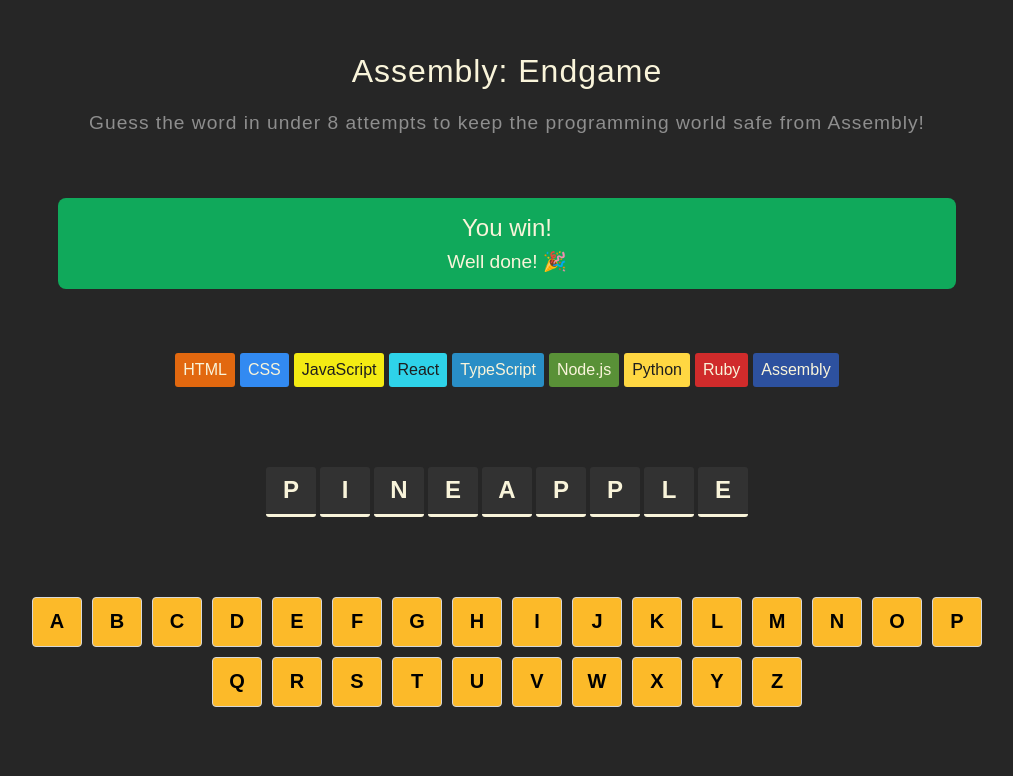
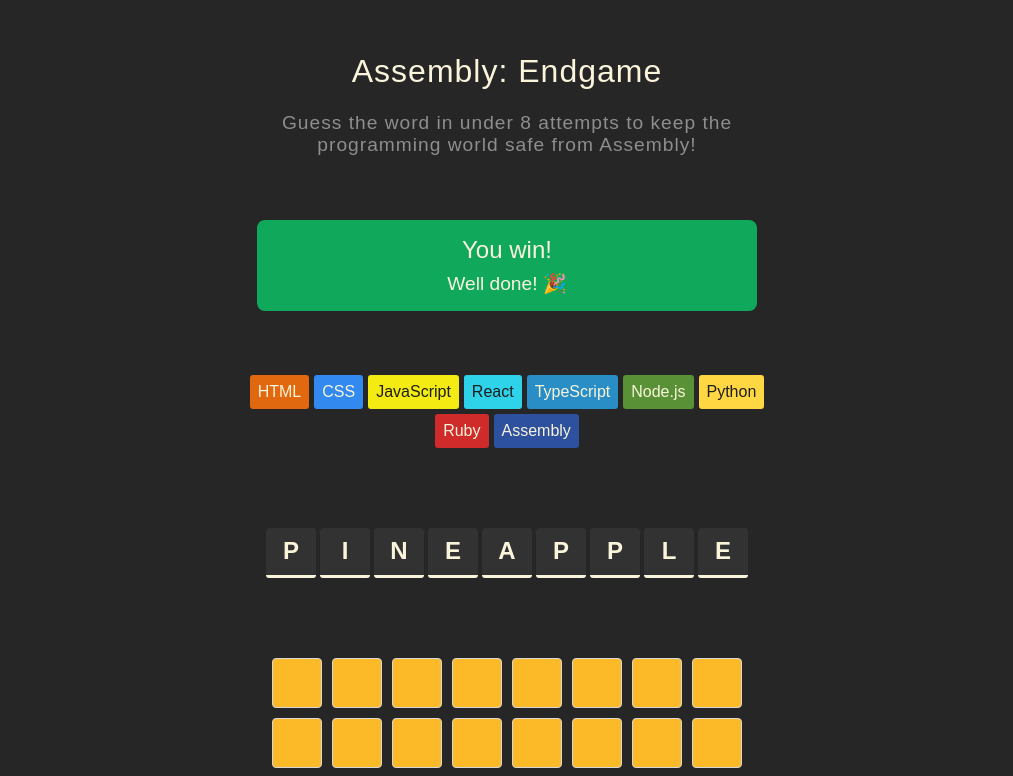
Before and after one commit to Coralee-Long/assembly-endgame, a React (Create React App) app: page / in a window 1280 px wide. Shown: the top 776 px of the page, without its empty margins (133-1146 px from the left). Built offline with nearby package versions, Linux system fonts and the light colour scheme.

Commit message:
wip changges

```diff
--- a/src/App.tsx
+++ b/src/App.tsx
@@ -7,11 +7,16 @@ import {
     FooterSection,
 } from "./components";
 import { useState } from "react";
+import { convertStringToArray } from "./components/utils";
 
-function App() {
+export const App = () => {
     // eslint-disable-next-line @typescript-eslint/no-unused-vars
     const [currentWord, _setCurrentWord] = useState("pineapple");
     const [guessedLetters, setGuessedLetters] = useState<string[]>([]);
+
+    const alphabet = "abcdefghijklmnopqrstuvwxyz"
+    const keyboardLetters = convertStringToArray(alphabet);
+    const currentWordAsLetters = convertStringToArray(currentWord);
 
     const addLetterAsGuess = (letter: string) => {
         setGuessedLetters(prevLetters =>
@@ -26,12 +31,15 @@ function App() {
                 <GameHeader/>
                 <StatusSection status="You win!" text="Well done! 🎉"/>
                 <LanguagesSection/>
-                <MysteryWordSection currentWord={currentWord}/>
-                <KeyboardSection onLetterClick={addLetterAsGuess} guessedLetters={guessedLetters} currentWord={currentWord}/>
+                <MysteryWordSection currentWord={currentWord} guessedLetters={guessedLetters}/>
+                <KeyboardSection
+                    onLetterClick={addLetterAsGuess}
+                    guessedLetters={guessedLetters}
+                    keyboardLetters={keyboardLetters}
+                    currentWordAsLetters={currentWordAsLetters}
+                />
                 <FooterSection/>
             </div>
         </div>
     );
 }
-
-export default App;
--- a/src/components/KeyboardSection/KeyboardSection.tsx
+++ b/src/components/KeyboardSection/KeyboardSection.tsx
@@ -1,18 +1,18 @@
 import { clsx } from 'clsx';
-import { convertStringToArray } from "../utils";
 
 export type KeyboardProps = {
     onLetterClick: (letter: string) => void;
     guessedLetters: string[];
-    currentWord: string;
+    keyboardLetters: string[];
+    currentWordAsLetters: string[];
 }
 
-export const KeyboardSection = ({onLetterClick,guessedLetters,currentWord}:KeyboardProps) => {
-
-    const alphabet = "abcdefghijklmnopqrstuvwxyz"
-    const keyboardLetters = convertStringToArray(alphabet);
-    const currentWordAsLetters = convertStringToArray(currentWord);
-
+export const KeyboardSection = ({
+        onLetterClick,
+        guessedLetters,
+        keyboardLetters,
+        currentWordAsLetters
+    }:KeyboardProps) => {
 
     return (
         <section className="keyboard-section">
@@ -31,7 +31,7 @@ export const KeyboardSection = ({onLetterClick,guessedLetters,currentWord}:Keybo
                             incorrect: isGuessed && !isCorrect,
                         })}
                     >
-                        {letter.toUpperCase()}
+                        {isGuessed && isCorrect ? letter.toUpperCase() : null}
                     </button>
                 );
             })}
--- a/src/index.tsx
+++ b/src/index.tsx
@@ -1,7 +1,7 @@
 import React from 'react';
 import ReactDOM from 'react-dom/client';
 import './index.css';
-import App from './App';
+import { App } from './App';
 import reportWebVitals from './reportWebVitals';
 
 const root = ReactDOM.createRoot(
--- a/src/styles/styles.css
+++ b/src/styles/styles.css
@@ -4,7 +4,8 @@
     justify-content: center;
     align-items: center;
     gap: 3rem;
-    max-width: 90%;
+    max-width: 50%;
+    min-width: 400px;
     /*border: 3px solid lime;*/
 }
 
```
Also changed, not shown: src/components/MysteryWordSection/MysteryWordSection.tsx (+10 -1 lines), 1 other file (tests, documents, lock files or other folders).
